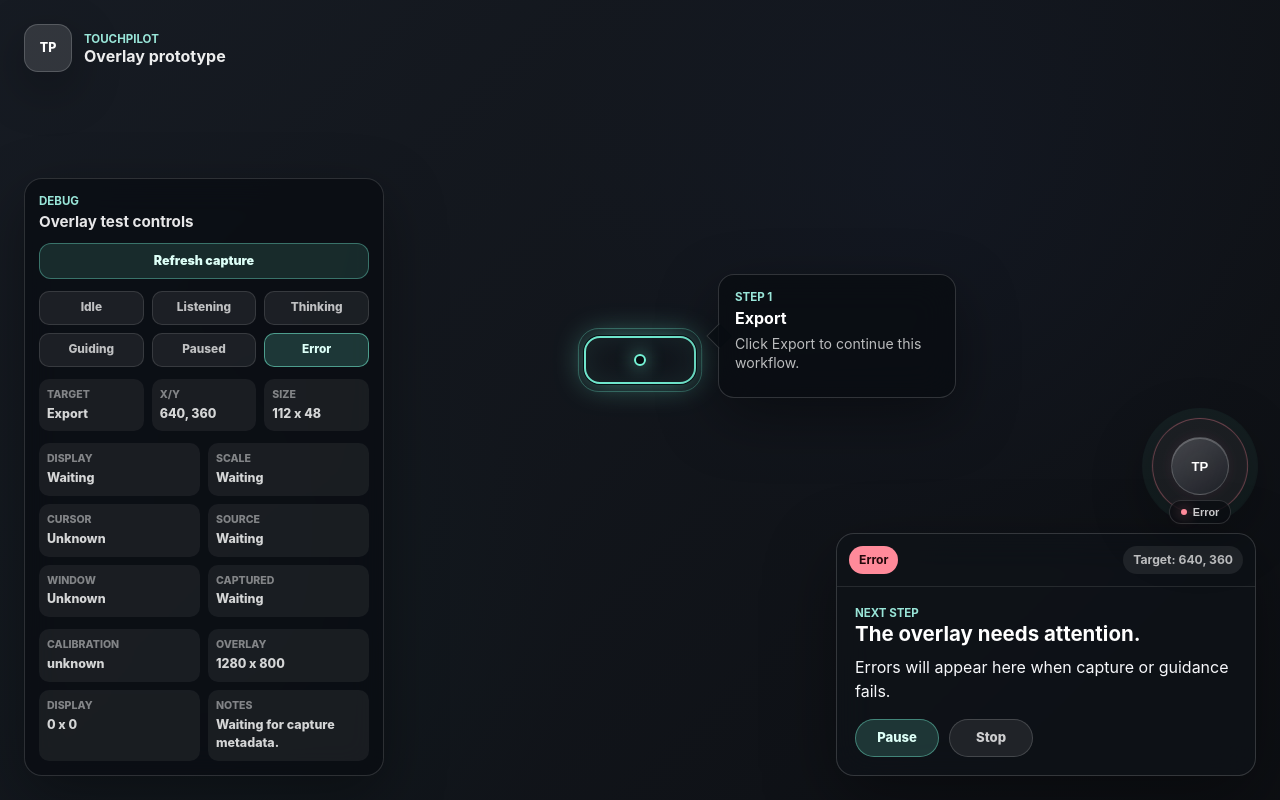
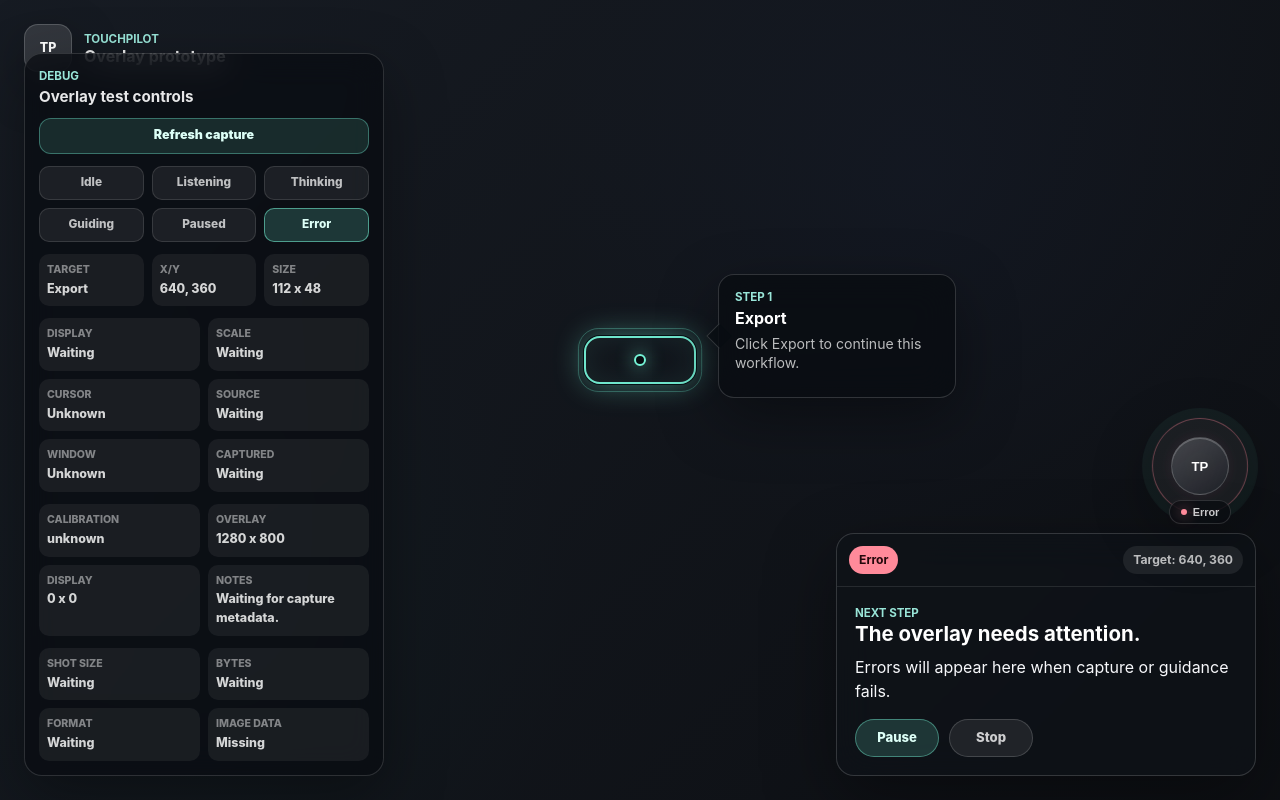
Before and after one commit to GargiGupta-io/toki, a React (Vite) app in the folder touchpilot/apps/desktop/: page / in a window 1280 px wide. Built offline with nearby package versions, Linux system fonts and the light colour scheme.

Commit message:
show screenshot metadata

```diff
--- a/touchpilot/apps/desktop/src/App.css
+++ b/touchpilot/apps/desktop/src/App.css
@@ -360,7 +360,8 @@ h1 {
 
 .debug-readout,
 .capture-readout,
-.calibration-readout {
+.calibration-readout,
+.screenshot-readout {
   display: grid;
   grid-template-columns: repeat(3, minmax(0, 1fr));
   gap: 8px;
@@ -368,13 +369,15 @@ h1 {
 }
 
 .capture-readout,
-.calibration-readout {
+.calibration-readout,
+.screenshot-readout {
   grid-template-columns: repeat(2, minmax(0, 1fr));
 }
 
 .debug-readout div,
 .capture-readout div,
-.calibration-readout div {
+.calibration-readout div,
+.screenshot-readout div {
   min-height: 48px;
   border-radius: 10px;
   padding: 8px;
@@ -383,7 +386,8 @@ h1 {
 
 .debug-readout dt,
 .capture-readout dt,
-.calibration-readout dt {
+.calibration-readout dt,
+.screenshot-readout dt {
   color: rgba(255, 255, 255, 0.46);
   font-size: 0.66rem;
   font-weight: 800;
@@ -392,7 +396,8 @@ h1 {
 
 .debug-readout dd,
 .capture-readout dd,
-.calibration-readout dd {
+.calibration-readout dd,
+.screenshot-readout dd {
   margin: 2px 0 0;
   color: rgba(255, 255, 255, 0.82);
   font-size: 0.78rem;
--- a/touchpilot/apps/desktop/src/App.tsx
+++ b/touchpilot/apps/desktop/src/App.tsx
@@ -1,6 +1,10 @@
 import { useEffect, useState } from "react";
 import { invoke } from "@tauri-apps/api/core";
-import type { CaptureMetadata, CoordinateCalibration } from "@touchpilot/shared";
+import type {
+  CaptureMetadata,
+  CoordinateCalibration,
+  ScreenshotCapture,
+} from "@touchpilot/shared";
 import "./App.css";
 
 type OverlayState = "idle" | "listening" | "thinking" | "guiding" | "paused" | "error";
@@ -129,6 +133,7 @@ function DebugPanel({
   currentState,
   target,
   captureMetadata,
+  screenshotCapture,
   calibration,
   isRefreshingCapture,
   onStateChange,
@@ -137,6 +142,7 @@ function DebugPanel({
   currentState: OverlayState;
   target: typeof testTarget;
   captureMetadata: CaptureMetadata | null;
+  screenshotCapture: ScreenshotCapture | null;
   calibration: CoordinateCalibration;
   isRefreshingCapture: boolean;
   onStateChange: (state: OverlayState) => void;
@@ -248,6 +254,29 @@ function DebugPanel({
           <dd>{calibration.notes ?? "No notes"}</dd>
         </div>
       </dl>
+
+      <dl className="screenshot-readout">
+        <div>
+          <dt>Shot size</dt>
+          <dd>
+            {screenshotCapture
+              ? `${screenshotCapture.imageWidth} x ${screenshotCapture.imageHeight}`
+              : "Waiting"}
+          </dd>
+        </div>
+        <div>
+          <dt>Bytes</dt>
+          <dd>{screenshotCapture?.byteLength ?? "Waiting"}</dd>
+        </div>
+        <div>
+          <dt>Format</dt>
+          <dd>{screenshotCapture?.format ?? "Waiting"}</dd>
+        </div>
+        <div>
+          <dt>Image data</dt>
+          <dd>{screenshotCapture?.imageBase64 ? "Present" : "Missing"}</dd>
+        </div>
+      </dl>
     </section>
   );
 }
@@ -290,6 +319,7 @@ function getCalibration(captureMetadata: CaptureMetadata | null): CoordinateCali
 function App() {
   const [overlayState, setOverlayState] = useState<OverlayState>("guiding");
   const [captureMetadata, setCaptureMetadata] = useState<CaptureMetadata | null>(null);
+  const [screenshotCapture, setScreenshotCapture] = useState<ScreenshotCapture | null>(null);
   const [isRefreshingCapture, setIsRefreshingCapture] = useState(false);
   const meta = stateMeta[overlayState];
   const isPaused = overlayState === "paused";
@@ -299,7 +329,13 @@ function App() {
     setIsRefreshingCapture(true);
 
     try {
-      setCaptureMetadata(await invoke<CaptureMetadata>("capture_metadata"));
+      const [metadata, screenshot] = await Promise.all([
+        invoke<CaptureMetadata>("capture_metadata"),
+        invoke<ScreenshotCapture>("capture_screenshot"),
+      ]);
+
+      setCaptureMetadata(metadata);
+      setScreenshotCapture(screenshot);
     } catch {
       setOverlayState("error");
     } finally {
@@ -379,6 +415,7 @@ function App() {
         currentState={overlayState}
         target={testTarget}
         captureMetadata={captureMetadata}
+        screenshotCapture={screenshotCapture}
         calibration={calibration}
         isRefreshingCapture={isRefreshingCapture}
         onStateChange={setOverlayState}
```
